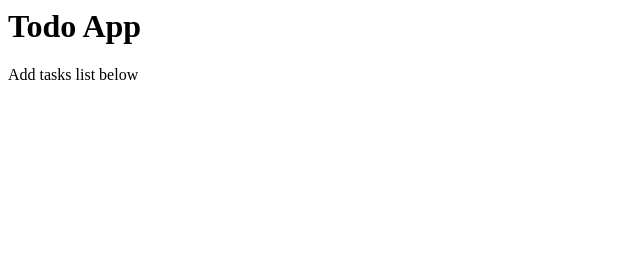
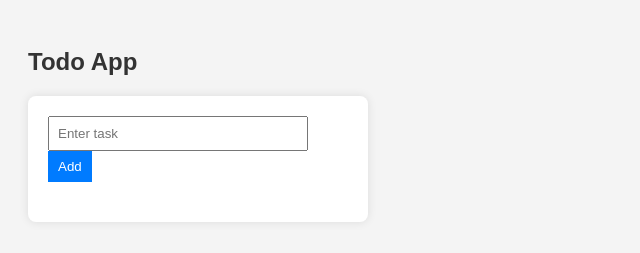
Before and after one commit to sharanapparh/todo-app, a plain HTML site: page index.html in a window 1280 px wide. Shown: the whole page, without its empty margins (0-640 px from the left). Drawn offline with Linux system fonts and the light colour scheme.

Commit message:
added index and readme code

```diff
--- a/index.html
+++ b/index.html
@@ -1,2 +1,78 @@
-<h1>Todo App</h1>
-<p>Add tasks list below</p>
+<!DOCTYPE html>
+<html lang="en">
+<head>
+    <meta charset="UTF-8">
+    <meta name="viewport" content="width=device-width, initial-scale=1.0">
+    <title>Simple Todo App</title>
+    <style>
+        body {
+            font-family: Arial, sans-serif;
+            background: #f4f4f4;
+            padding: 20px;
+        }
+        h2 {
+            color: #333;
+        }
+        .todo-container {
+            background: #fff;
+            padding: 20px;
+            width: 300px;
+            border-radius: 8px;
+            box-shadow: 0 0 10px rgba(0,0,0,0.1);
+        }
+        input {
+            width: 80%;
+            padding: 8px;
+        }
+        button {
+            padding: 8px 10px;
+            background: #007bff;
+            border: none;
+            color: white;
+            cursor: pointer;
+        }
+        ul {
+            margin-top: 20px;
+            padding: 0;
+            list-style: none;
+        }
+        li {
+            background: #eaeaea;
+            margin-bottom: 8px;
+            padding: 8px;
+            border-radius: 4px;
+        }
+    </style>
+</head>
+<body>
+
+    <h2>Todo App</h2>
+
+    <div class="todo-container">
+        <input id="taskInput" type="text" placeholder="Enter task">
+        <button onclick="addTask()">Add</button>
+
+        <ul id="taskList"></ul>
+    </div>
+
+    <script>
+        function addTask() {
+            let input = document.getElementById("taskInput");
+            let task = input.value;
+
+            if (task === "") {
+                alert("Please enter a task");
+                return;
+            }
+
+            let li = document.createElement("li");
+            li.textContent = task;
+
+            document.getElementById("taskList").appendChild(li);
+
+            input.value = "";
+        }
+    </script>
+
+</body>
+</html>
```
Also changed, not shown: 1 other file.
